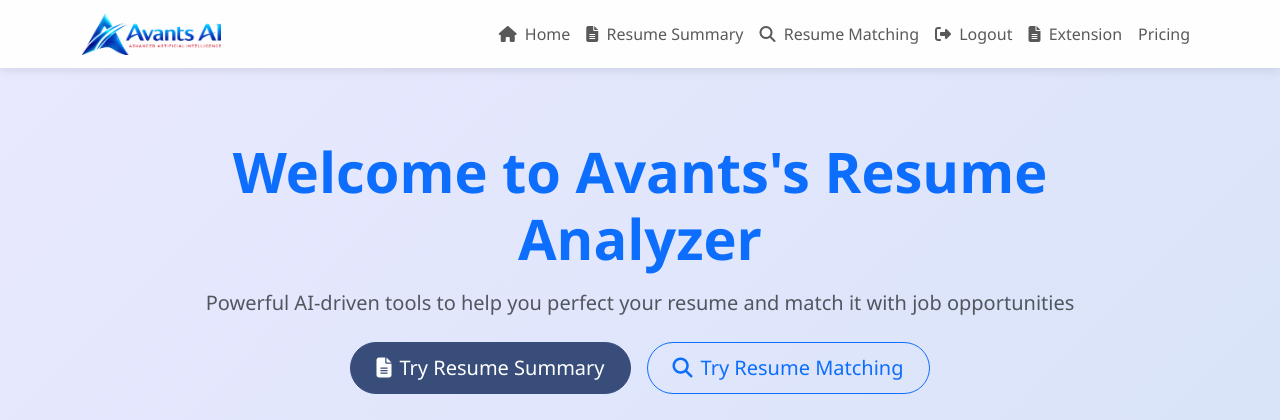
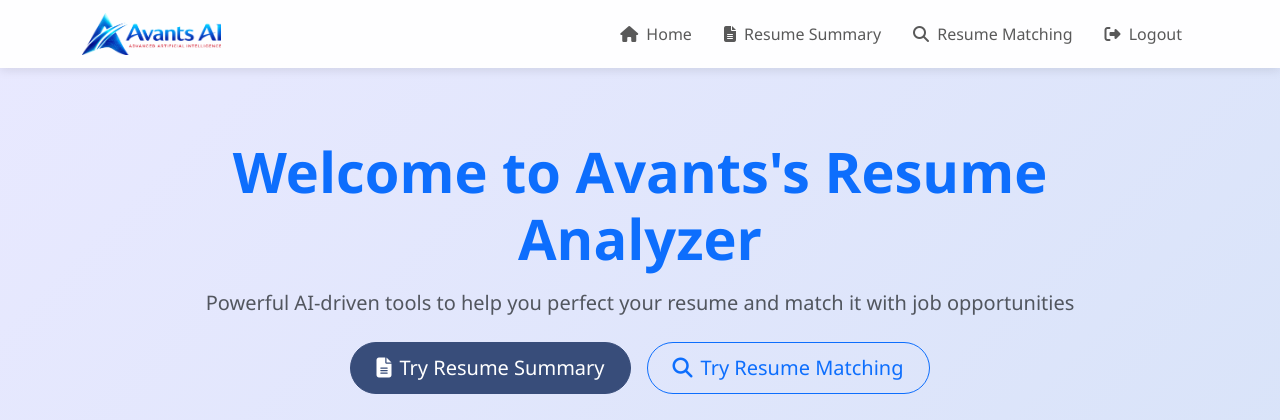
Before and after one commit to Rhythmofthebeat/Resume, a Flask app: page /home in a window 1280 px wide. Shown: the top 420 px of the page. Run offline with Flask 3, Linux system fonts and the light colour scheme; a user stored in the database is signed in; parts of the project's set-up code (start-up, migrations or seed data) failed here and were passed over.

Commit message:
Update base.html

```diff
--- a/website/templates/base.html
+++ b/website/templates/base.html
@@ -169,16 +169,13 @@
             <div class="collapse navbar-collapse" id="navbar">
                 <div class="navbar-nav ms-auto">
                     {% if current_user.is_authenticated %}
-                        <a class="nav-link" href="/"><i class="fas fa-home me-1"></i> Home</a>
-                        <a class="nav-link" href="/resume-summarizer"><i class="fas fa-file-alt me-1"></i> Resume Summary</a>
-                        <a class="nav-link" href="/resume-jobmatch"><i class="fas fa-search me-1"></i> Resume Matching</a>
-                        <a class="nav-link" href="/logout"><i class="fas fa-sign-out-alt me-1"></i> Logout</a>
-                        <a class="nav-link" href="/extension"><i class="fas fa-file-alt me-1"></i> Extension</a>
-                        <a class="nav-link" href="/pricing"><i></i> Pricing</a>
-
+                        <a class="nav-link px-3" href="/"><i class="fas fa-home me-1"></i> Home</a>
+                        <a class="nav-link px-3" href="/resume-summarizer"><i class="fas fa-file-alt me-1"></i> Resume Summary</a>
+                        <a class="nav-link px-3" href="/resume-jobmatch"><i class="fas fa-search me-1"></i> Resume Matching</a>
+                        <a class="nav-link px-3" href="/logout"><i class="fas fa-sign-out-alt me-1"></i> Logout</a>
                     {% else %}
-                        <a class="nav-link" href="/login"><i class="fas fa-sign-in-alt me-1"></i> Login</a>
-                        <a class="nav-link" href="/sign-up"><i class="fas fa-user-plus me-1"></i> Sign Up</a>
+                        <a class="nav-link px-3" href="/login"><i class="fas fa-sign-in-alt me-1"></i> Login</a>
+                        <a class="nav-link px-3" href="/sign-up"><i class="fas fa-user-plus me-1"></i> Sign Up</a>
                     {% endif %}
                 </div>
             </div>
```
